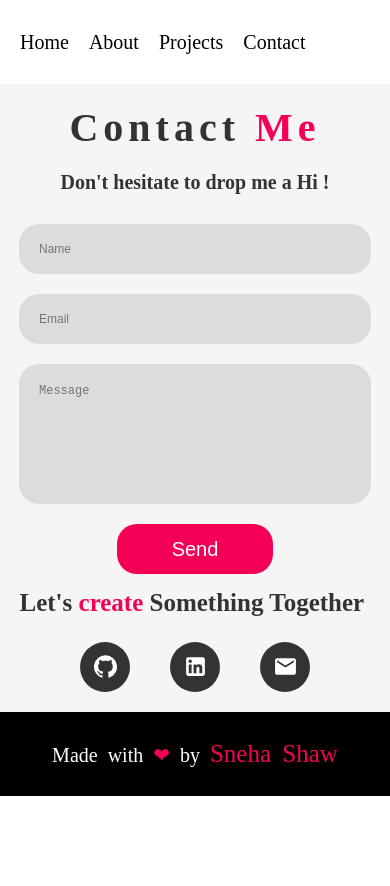
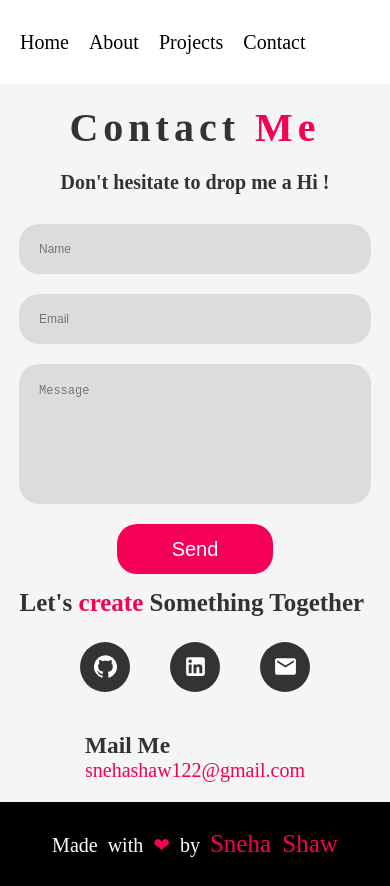
Before and after one commit to Sneha-Shaw/sneha-shaw_portfolio, a React (Create React App) app: page /contact in a window 390 px wide. Before the commit the page ends 844 px from the top, so only its background shows below. Built offline with nearby package versions, Linux system fonts and the light colour scheme.

Commit message:
`fix`: `mobile view`

```diff
--- a/src/pages/About/styles.js
+++ b/src/pages/About/styles.js
@@ -17,7 +17,7 @@ export const useStyles = makeStyles((theme) => ({
         "& span": {
             color: "#f50057",
         },
-        [theme.breakpoints.down('md')]: {
+        [theme.breakpoints.down('sm')]: {
             fontSize: "4rem",
             letterSpacing: ".5rem",
         }
@@ -40,7 +40,7 @@ export const useStyles = makeStyles((theme) => ({
         height: "100%",
         width: "50%",
         position: "relative",
-        [theme.breakpoints.down('md')]: {
+        [theme.breakpoints.down('sm')]: {
             width: "100%",
 
         }
@@ -52,7 +52,7 @@ export const useStyles = makeStyles((theme) => ({
         justifyContent: "space-around",
         height: "50%",
         width: "50%",
-        [theme.breakpoints.down('md')]: {
+        [theme.breakpoints.down('sm')]: {
             width: "100%",
 
         }
@@ -68,11 +68,11 @@ export const useStyles = makeStyles((theme) => ({
             borderRadius: "2rem",
 
         },
-        [theme.breakpoints.down('md')]: {
+        [theme.breakpoints.down('sm')]: {
             width: "20rem",
             height: "20rem",
             "& img": {
-                borderRadius: ".5rem",
+                borderRadius: "50%",
             }
         }
     },
@@ -81,14 +81,23 @@ export const useStyles = makeStyles((theme) => ({
         height: "60rem",
         width: "40rem",
         borderRadius: "2rem",
-        backgroundImage: "linear-gradient(to left, #000046,#1CB5E0)",
+        backgroundImage: "linear-gradient(to left, #000046,#f50057)",
         clipPath: "polygon(0 0, 100% 0, 100% 100%, 0 100%)",
         top: "0",
         left: "10rem",
         [theme.breakpoints.down('md')]: {
-            display: "none"
+            left: "0",
+            width: "100%"
 
-        }
+        },
+        [theme.breakpoints.down('sm')]: {
+            width: "20rem",
+            height: "20rem",
+            borderRadius: "50%",
+            left: "1rem",
+            top: "unset",
+            bottom: "0rem",
+       }
         // zIndex: "10",
     },
     wrapper: {
@@ -103,7 +112,7 @@ export const useStyles = makeStyles((theme) => ({
 
         },
         [theme.breakpoints.down('md')]: {
-            width: "80%",
+            width: "90%",
             "&>p": {
                 fontSize: "1.5rem"
             }
@@ -155,7 +164,7 @@ export const useStyles = makeStyles((theme) => ({
             textAlign: "left",
             marginBottom: "2rem",
         },
-        [theme.breakpoints.down('md')]: {
+        [theme.breakpoints.down('sm')]: {
             "& h2": {
                 fontSize: "2.5rem"
             }
--- a/src/pages/Contact/Contact.js
+++ b/src/pages/Contact/Contact.js
@@ -30,6 +30,14 @@ const Contact = () => {
                 <MailIcon className={classes.icon} />
               </a>
             </div>
+            {/* mail info */}
+            <div className={classes.mail}>
+              <h3>Mail Me</h3>
+              <p>
+                snehashaw122@gmail.com
+              </p>
+              </div>
+
           </div>
 
         </div>
--- a/src/pages/Contact/styles.js
+++ b/src/pages/Contact/styles.js
@@ -181,5 +181,13 @@ export const useStyles = makeStyles((theme) => ({
     },
     icon:{
         fontSize: "2.5rem !important",
+    },
+    mail:{
+        fontSize: "2rem !important",
+        color: "#333",
+        margin: "2rem 0",
+        "& p":{
+            color: "#f50057",
+        }
     }
 }));
```
Lines whose indentation alone changed are shown as unchanged.
